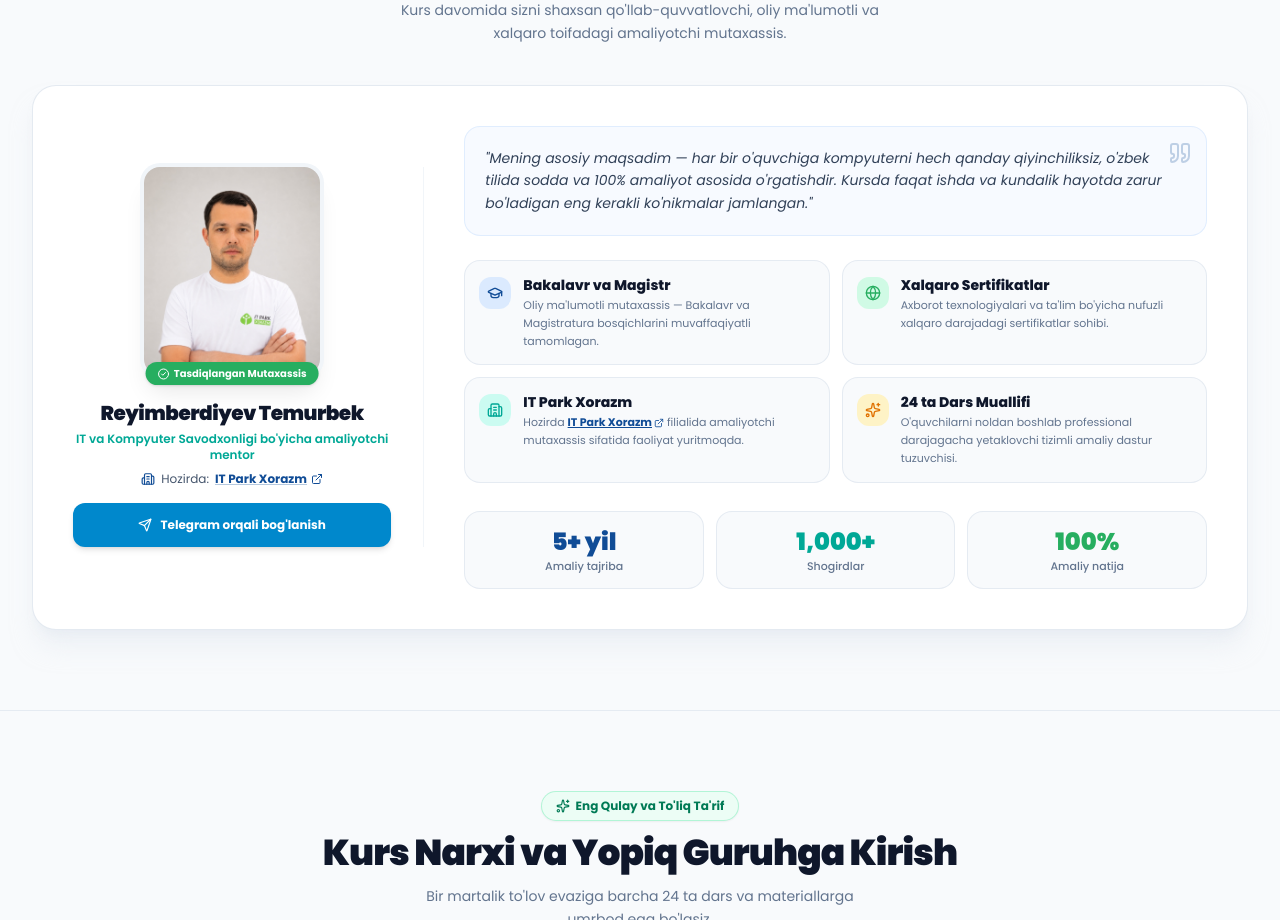
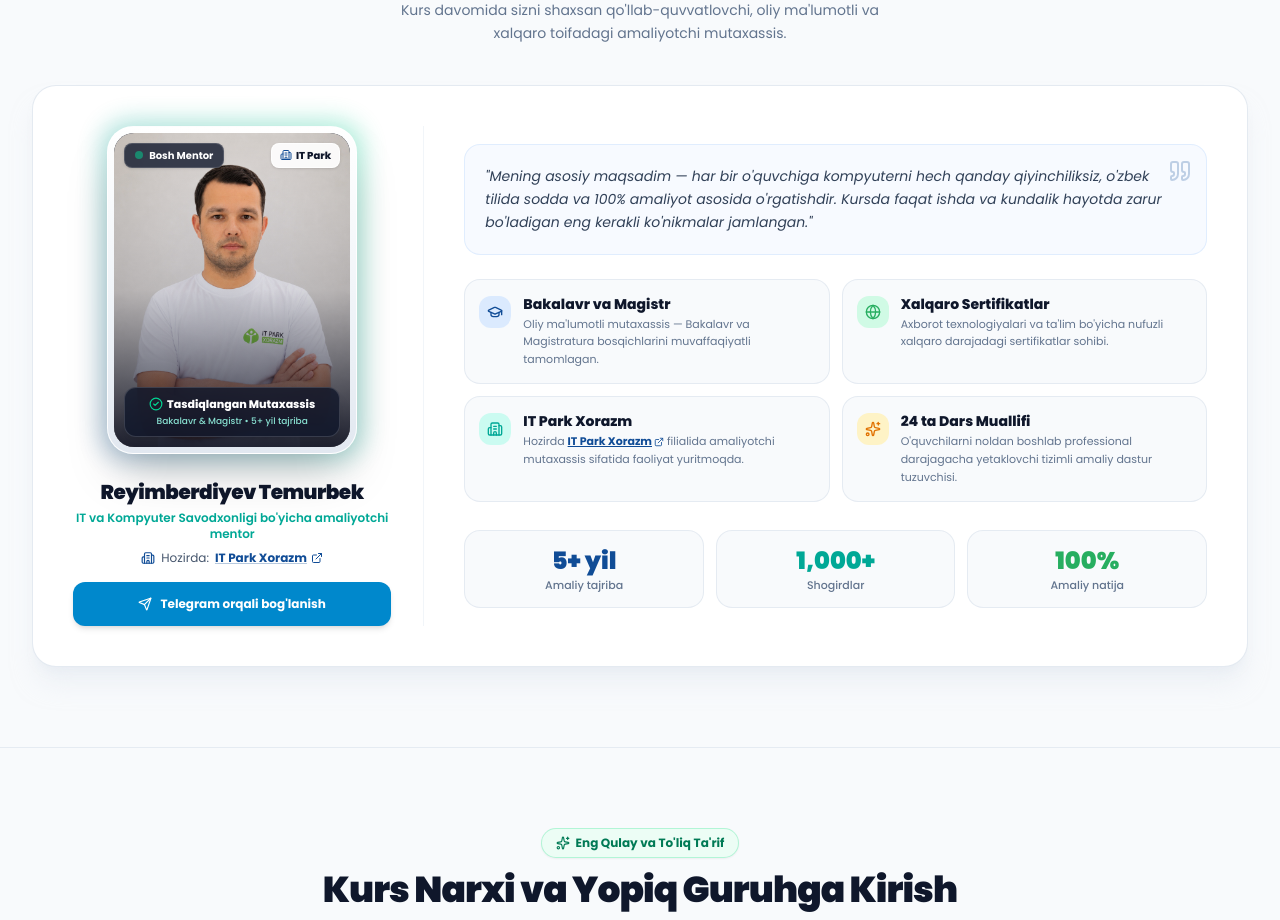
Before and after one commit to TemurbekReyimberdiyev/kompyutersavodxonligi.uz, a React (Vite) app: page / in a window 1280 px wide. Shown: the part 5820-6740 px from the top of the page. Built offline with nearby package versions, Linux system fonts and the light colour scheme.

Commit message:
style(mentor): redesign mentor photo card with ambient glow, glassmorphic badges and sleek framing

```diff
--- a/src/components/Mentor.jsx
+++ b/src/components/Mentor.jsx
@@ -23,17 +23,47 @@ export default function Mentor() {
         <div className="grid grid-cols-1 lg:grid-cols-12 gap-8 lg:gap-10 items-center">
           {/* Chap ustun: Real Rasm va Profil */}
           <div className="lg:col-span-4 flex flex-col items-center text-center space-y-4 border-b lg:border-b-0 lg:border-r border-slate-100 pb-6 lg:pb-0 lg:pr-8">
-            <div className="relative">
-              <div className="w-36 h-44 sm:w-44 sm:h-52 rounded-2xl overflow-hidden shadow-xl ring-4 ring-slate-100 bg-slate-100">
+            {/* Chiroyli Mentor Foto Kartasi */}
+            <div className="relative group w-full max-w-[230px] sm:max-w-[250px] mx-auto">
+              {/* Orqa fon nur effekti (Ambient Glow) */}
+              <div className="absolute -inset-1.5 bg-gradient-to-tr from-[#104c96] via-[#00a896] to-emerald-400 rounded-[28px] blur-md opacity-30 group-hover:opacity-60 transition duration-500 pointer-events-none"></div>
+
+              {/* Tashqi rom (Premium Frame) */}
+              <div className="relative rounded-[26px] p-1.5 bg-gradient-to-b from-white via-slate-100 to-slate-200 shadow-2xl border border-white/90">
+                {/* Rasm konteyneri */}
+                <div className="relative rounded-[20px] overflow-hidden aspect-[3/4] bg-slate-900 shadow-inner">
                   <img
                     src="/mentor.jpg"
                     alt="Reyimberdiyev Temurbek - IT Park Xorazm Mentori"
-                  className="w-full h-full object-cover object-top hover:scale-105 transition-transform duration-300"
+                    className="w-full h-full object-cover object-top transition-transform duration-500 ease-out group-hover:scale-105"
                   />
+
+                  {/* Nozik gradient qoplama */}
+                  <div className="absolute inset-0 bg-gradient-to-t from-slate-950/85 via-slate-950/15 to-transparent pointer-events-none"></div>
+
+                  {/* Yuqori chap: Jonli Status Badge */}
+                  <div className="absolute top-2.5 left-2.5 bg-slate-900/80 backdrop-blur-md text-white text-[10px] font-bold px-2.5 py-1 rounded-lg border border-white/15 flex items-center gap-1.5 shadow-sm">
+                    <span className="w-2 h-2 rounded-full bg-emerald-400 animate-pulse"></span>
+                    <span>Bosh Mentor</span>
                   </div>
-              <div className="absolute -bottom-2.5 left-1/2 -translate-x-1/2 bg-[#27ae60] text-white text-[10px] font-bold px-3 py-1 rounded-full shadow-sm flex items-center gap-1 whitespace-nowrap">
-                <CheckCircle2 className="w-3 h-3" />
+
+                  {/* Yuqori o'ng: IT Park Badge */}
+                  <div className="absolute top-2.5 right-2.5 bg-white/90 backdrop-blur-md text-slate-900 text-[10px] font-extrabold px-2 py-1 rounded-lg border border-white/80 shadow-sm flex items-center gap-1">
+                    <Building2 className="w-3 h-3 text-[#104c96]" />
+                    <span>IT Park</span>
+                  </div>
+
+                  {/* Pastki oyna uslubidagi axborot chizig'i (Glassmorphic pill) */}
+                  <div className="absolute bottom-2.5 inset-x-2.5 p-2 rounded-xl bg-slate-900/80 backdrop-blur-md border border-white/15 text-white text-center shadow-lg">
+                    <div className="flex items-center justify-center gap-1 text-[11px] font-extrabold text-white">
+                      <CheckCircle2 className="w-3.5 h-3.5 text-emerald-400 shrink-0" />
                       <span>Tasdiqlangan Mutaxassis</span>
+                    </div>
+                    <p className="text-[9px] text-teal-200/90 font-medium mt-0.5">
+                      Bakalavr & Magistr • 5+ yil tajriba
+                    </p>
+                  </div>
+                </div>
               </div>
             </div>
 
```
Lines whose indentation alone changed are shown as unchanged.
